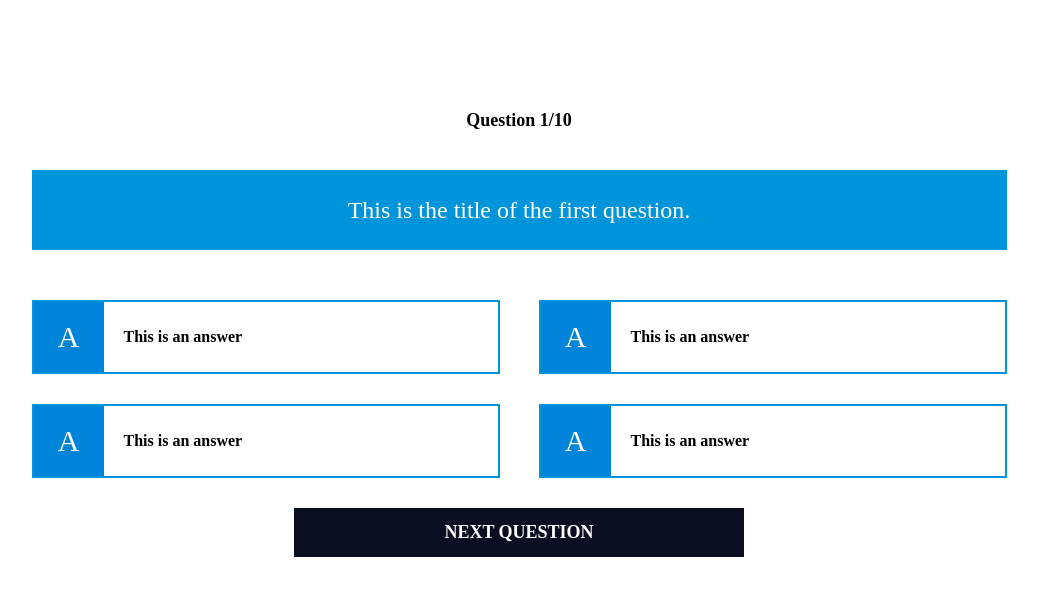
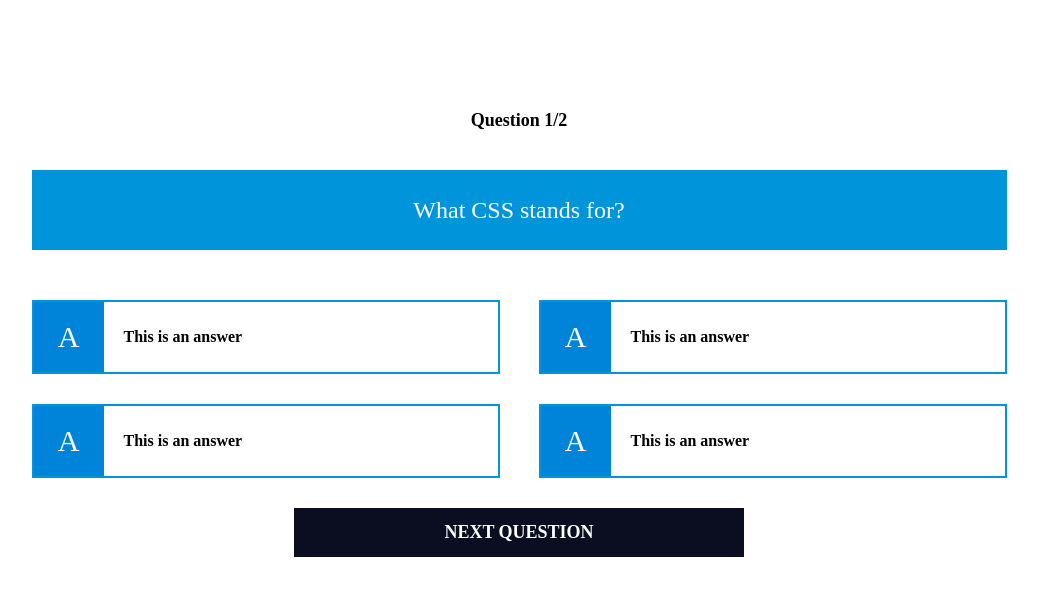
Before and after one commit to KawalaE/Quiz, an Angular app: page / in a window 1280 px wide. Shown: the top 596 px of the page, without its empty margins (121-1159 px from the left). Built offline with nearby package versions, Linux system fonts and the light colour scheme.

Commit message:
feat: add dynamic rendering of questions

```diff
--- a/src/app/quiz/components/question/question.component.html
+++ b/src/app/quiz/components/question/question.component.html
@@ -1,5 +1,7 @@
 <div>
-  <div class="question">This is the title of the first question.</div>
+  <div class="question">
+    {{ _quizService.currentQuestion().question }}
+  </div>
   <div class="answers">
     <quiz-answer />
     <quiz-answer />
--- a/src/app/quiz/components/question/question.component.ts
+++ b/src/app/quiz/components/question/question.component.ts
@@ -1,4 +1,5 @@
-import { Component } from '@angular/core';
+import { Component, inject } from '@angular/core';
+import { QuizService } from '../../services/quiz.service';
 import { AnswerComponent } from '../answer/answer.component';
 
 @Component({
@@ -7,4 +8,9 @@ import { AnswerComponent } from '../answer/answer.component';
   templateUrl: './question.component.html',
   styleUrl: './question.component.css',
 })
-export class QuestionComponent {}
+export class QuestionComponent {
+  _quizService = inject(QuizService);
+  currentQuestion =
+    this._quizService.questions()[this._quizService.currentQuestionIndex()]
+      .question;
+}
--- a/src/app/quiz/quiz.component.html
+++ b/src/app/quiz/quiz.component.html
@@ -1,7 +1,13 @@
 <div class="quiz">
   <div>
-    <div class="score">Question 1/10</div>
+    <div class="score">
+      Question {{ _quizService.currentQuestionIndex() + 1 }}/{{
+        _quizService.questions().length
+      }}
+    </div>
     <quiz-question />
-    <div class="next-button">Next question</div>
+    <div (click)="_quizService.goToNextQuestion()" class="next-button">
+      Next question
+    </div>
   </div>
 </div>
--- a/src/app/quiz/quiz.component.ts
+++ b/src/app/quiz/quiz.component.ts
@@ -1,5 +1,6 @@
-import { Component } from '@angular/core';
+import { Component, inject } from '@angular/core';
 import { QuestionComponent } from './components/question/question.component';
+import { QuizService } from './services/quiz.service';
 
 @Component({
   standalone: true,
@@ -8,4 +9,6 @@ import { QuestionComponent } from './components/question/question.component';
   templateUrl: './quiz.component.html',
   styleUrl: './quiz.component.css',
 })
-export class QuizComponent {}
+export class QuizComponent {
+  _quizService = inject(QuizService);
+}
--- /dev/null
+++ b/src/app/quiz/services/quiz.service.ts
@@ -0,0 +1,39 @@
+import { computed, Injectable, signal } from '@angular/core';
+import { QuestionInterface } from './../types/quesition.interface';
+
+@Injectable({ providedIn: 'root' })
+export class QuizService {
+  questions = signal<QuestionInterface[]>(this.getMockQuestions());
+  currentQuestionIndex = signal<number>(0);
+  currentQuestion = computed(
+    () => this.questions()[this.currentQuestionIndex()]
+  );
+
+  goToNextQuestion(): void {
+    this.currentQuestionIndex.set(this.currentQuestionIndex() + 1);
+  }
+
+  getMockQuestions(): QuestionInterface[] {
+    return [
+      {
+        question: 'What CSS stands for?',
+        incorrectAnswers: [
+          'Computer Style Sheets',
+          'Creative Style Sheets',
+          'Colorful Style Sheets',
+        ],
+        correctAnswer: 'Cascading Style Sheets',
+      },
+      {
+        question:
+          'Where in HTML document it the correct place to referr to style sheets',
+        incorrectAnswers: [
+          'In the <body> section',
+          'At the end of the document',
+          "You can't refer to an external style sheet",
+        ],
+        correctAnswer: 'In the <head> section',
+      },
+    ];
+  }
+}
```
